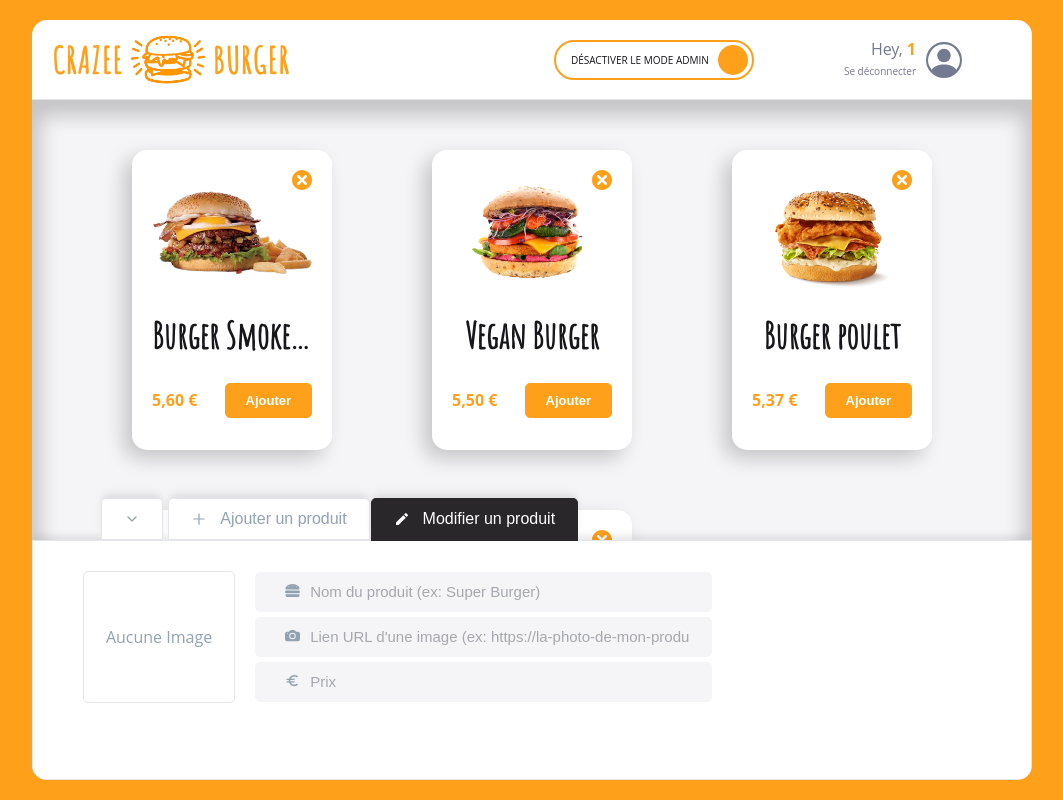
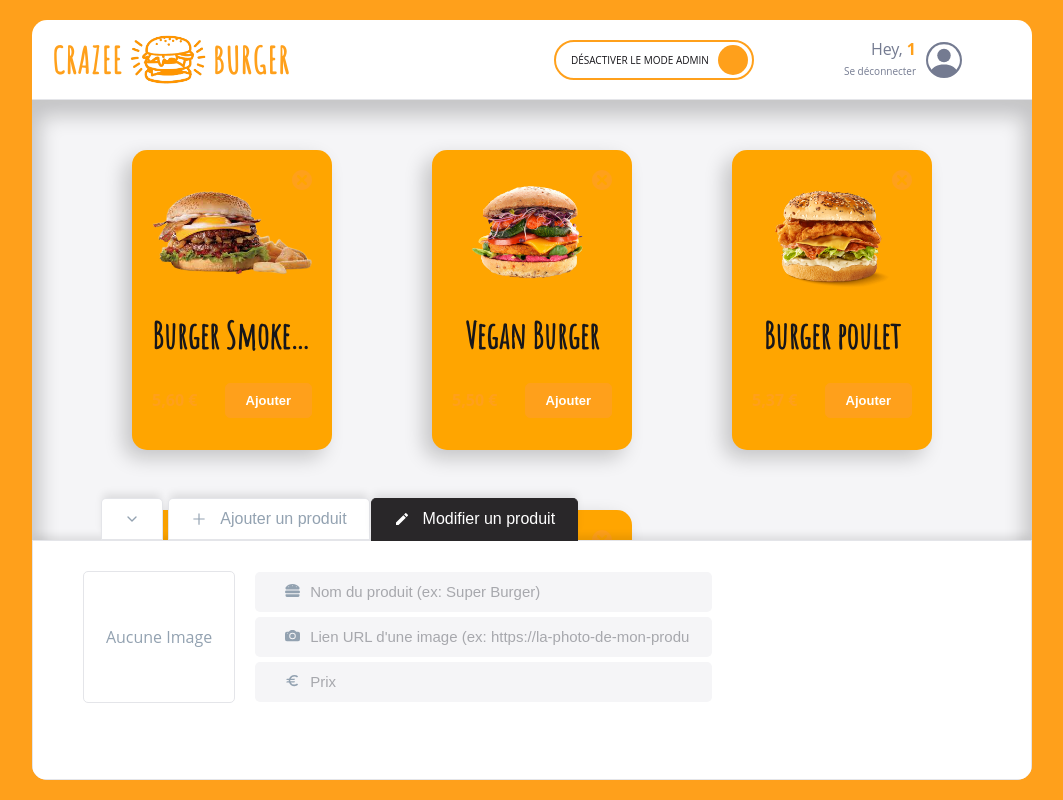
Before and after one commit to NFiker/crazee-burger, a React (Vite) app: page /order/1 in a window 1280 px wide. Shown: the whole page, without its empty margins (108-1171 px from the left). Built offline with nearby package versions, Linux system fonts and the light colour scheme; a web font is replaced by a local one.

Commit message:
💄F09 : CARD > quickly made all cards orange with isSelected props

```diff
--- a/src/components/pages/order/main/menu/Menu.jsx
+++ b/src/components/pages/order/main/menu/Menu.jsx
@@ -48,6 +48,7 @@ export default function Menu() {
               onDelete={() => handleDelete(id)}
               onClick={() => handleClick(id)}
               isHoverable={isModeAdmin}
+              isSelected={true}
             />
             // <Card {...card} /> non utilisable pour des reusable componenents
           );
--- a/src/components/reusable-ui/Card.jsx
+++ b/src/components/reusable-ui/Card.jsx
@@ -13,10 +13,11 @@ export default function Card({
   onDelete,
   onClick,
   isHoverable,
+  isSelected,
 }) {
   return (
     <CardStyled onClick={onClick} $isHoverable={isHoverable}>
-      <div className="card">
+      <div className="card" style={isSelected ? { background: "orange" } : {}}>
         {hasDeleteButton && (
           <button
             className="delete-button"
```
